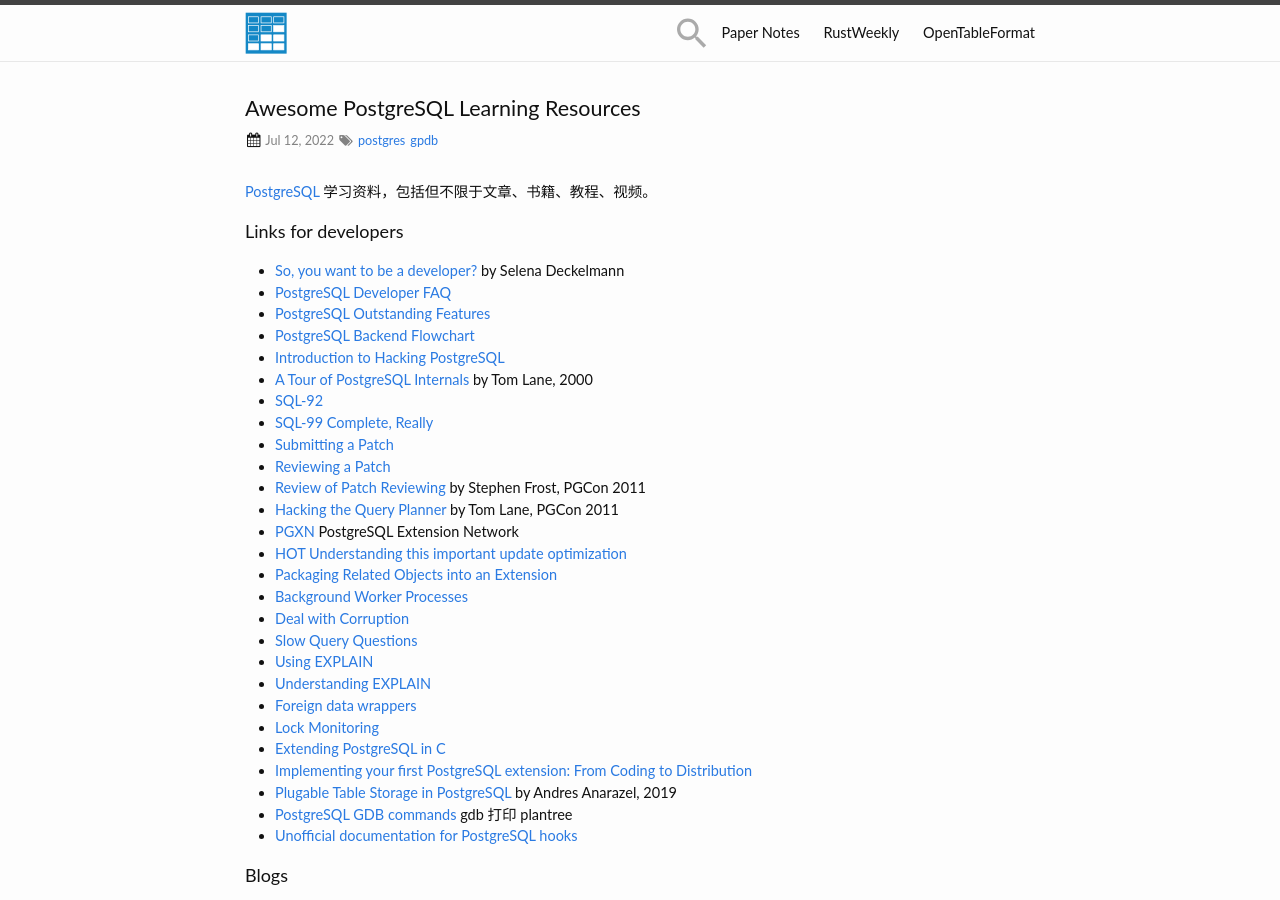
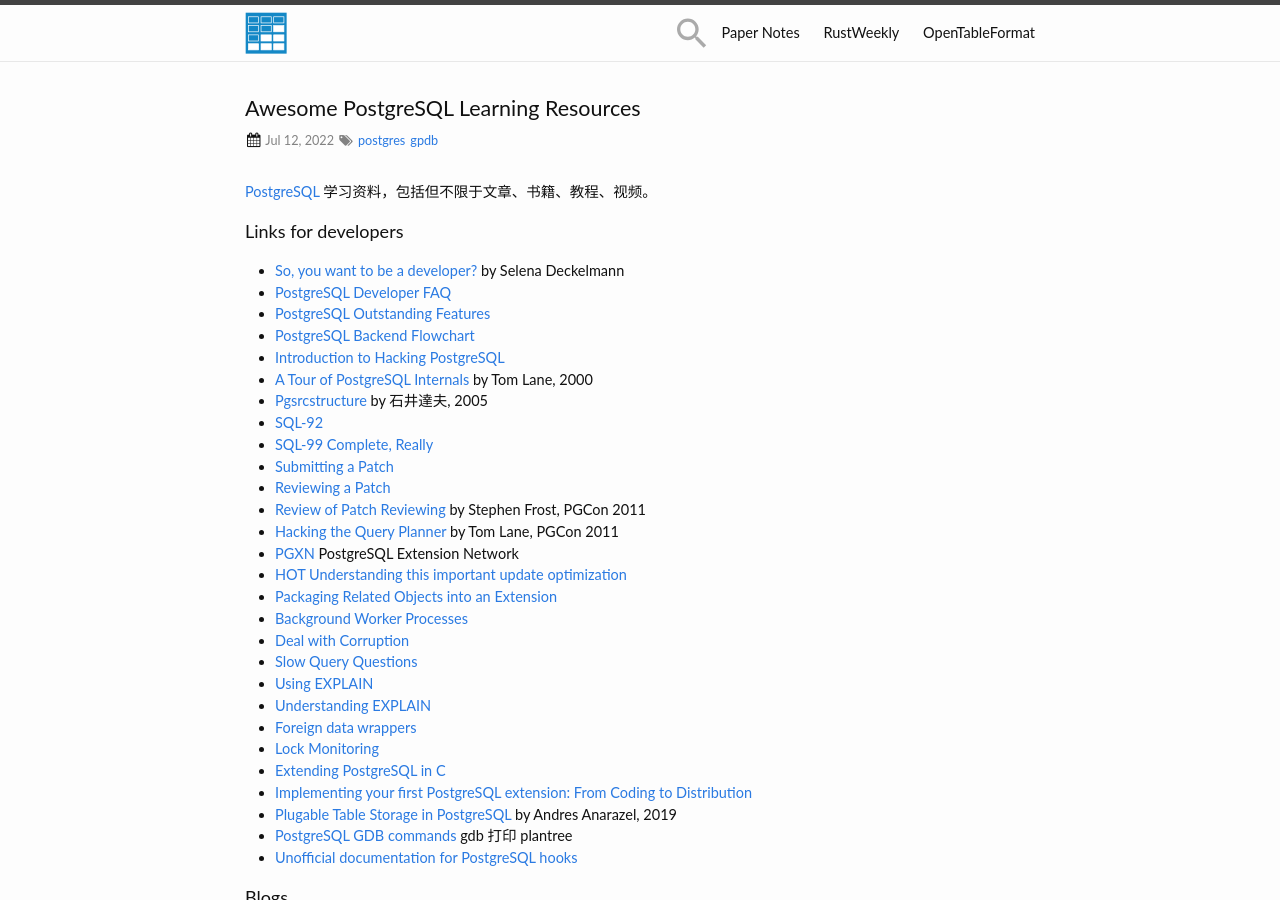
Before and after one commit to zhjwpku/zhjwpku.github.io, a Jekyll site: the page built from _posts/2022-07-12-awesome-postgres.md, in a window 1280 px wide and 900 px high. Built offline with Jekyll 4.4.1, drawn with Linux system fonts in a browser that asks for light colours; comment, search, counter and statistics services are not loaded.

Commit message:
Pgsrcstructure
Signed-off-by: Junwang Zhao <zhjwpku@gmail.com>

```diff
--- a/_posts/2022-07-12-awesome-postgres.md
+++ b/_posts/2022-07-12-awesome-postgres.md
@@ -17,6 +17,7 @@
 - [PostgreSQL Backend Flowchart](https://www.postgresql.org/developer/backend/)
 - [Introduction to Hacking PostgreSQL](http://www.neilconway.org/talks/hacking/)
 - [A Tour of PostgreSQL Internals](https://www.postgresql.org/files/developer/tour.pdf) by Tom Lane, 2000
+- [Pgsrcstructure](https://wiki.postgresql.org/wiki/Pgsrcstructure) by 石井達夫, 2005
 - [SQL-92](http://www.contrib.andrew.cmu.edu/~shadow/sql/sql1992.txt)
 - [SQL-99 Complete, Really](https://crate.io/docs/sql-99/en/latest/)
 - [Submitting a Patch](https://wiki.postgresql.org/wiki/Submitting_a_Patch)
```
